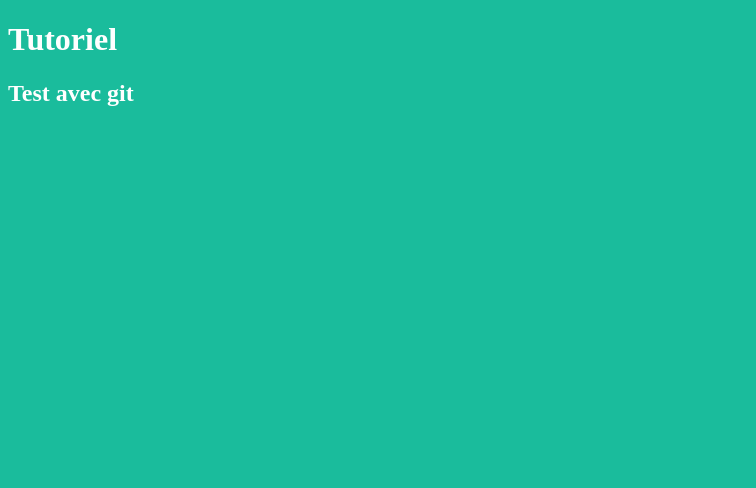
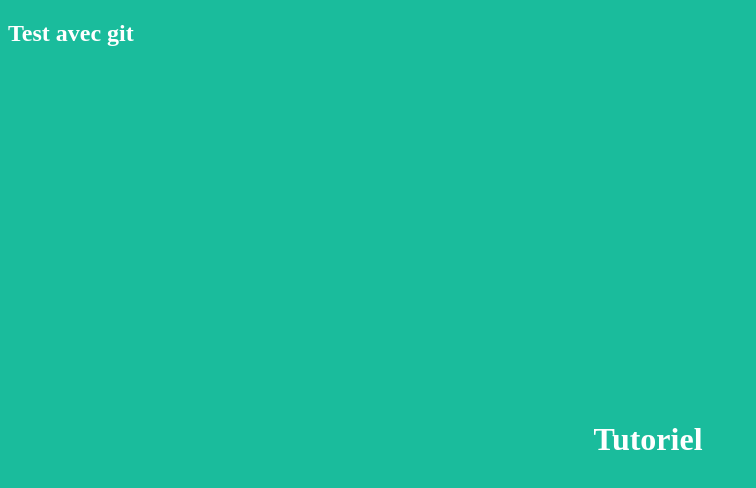
Before and after one commit to AVillaume/Test, a plain HTML site: page index.html in a window 1280 px wide. Shown: the whole page, without its empty margins (0-756 px from the left). Drawn offline with Linux system fonts and the light colour scheme.

Commit message:
Suite du Test

```diff
--- a/index.html
+++ b/index.html
@@ -9,6 +9,13 @@
 			background-color:#1abc9c;
 			color: white;
 			}
+		h1 {
+			position: absolute;
+			top: 50%;
+			width: 100%;
+			font-size: 100;
+			text-align: center;
+		}
 	</style>
 	<body>
 		<h1>Tutoriel</h1>
```
